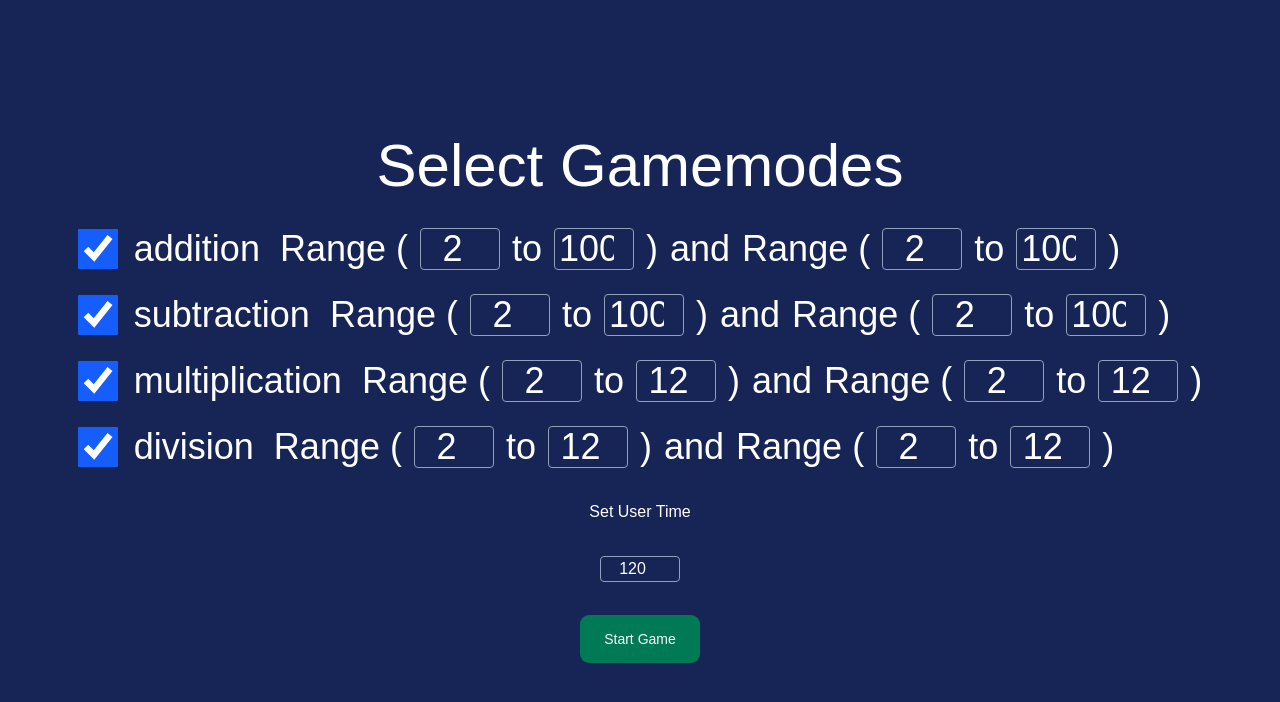
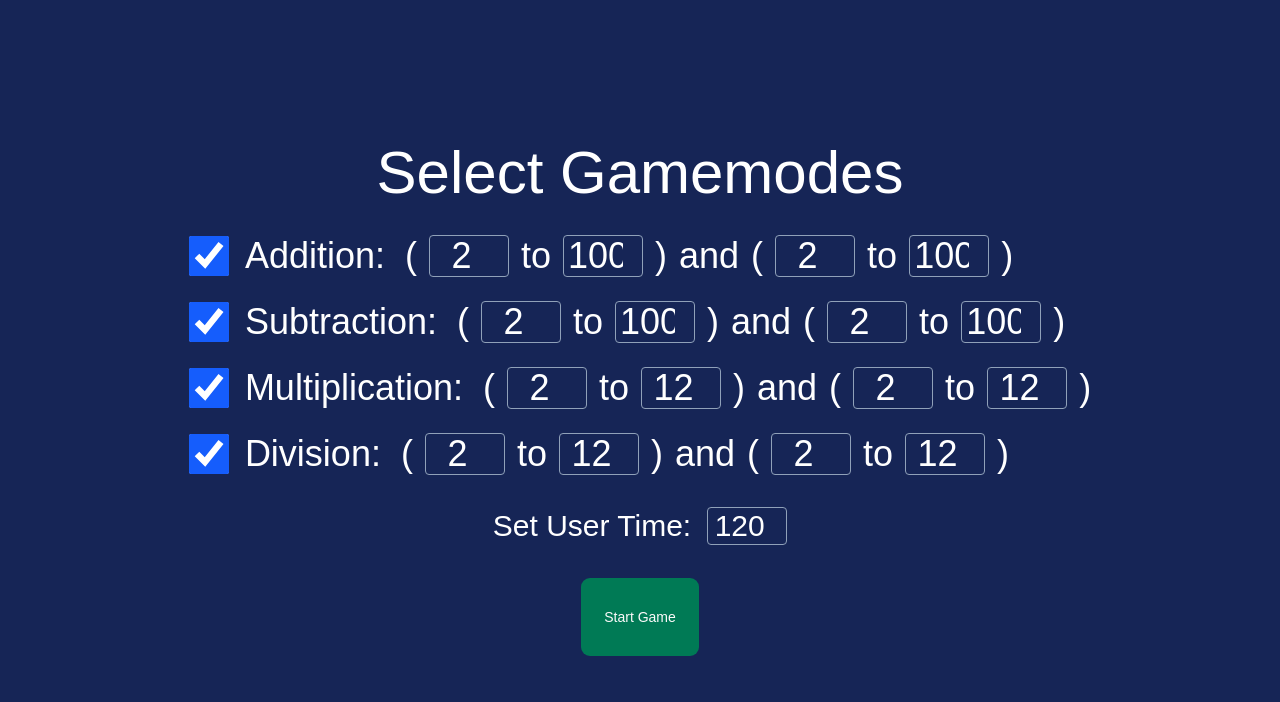
Before and after one commit to alexp990/mental-math-web, a React (Vite) app: page / in a window 1280 px wide. Shown: the top 702 px of the page. Built offline with nearby package versions, Linux system fonts and the light colour scheme.

Commit message:
improved landing screen style

```diff
--- a/src/LandingScreen.jsx
+++ b/src/LandingScreen.jsx
@@ -26,13 +26,13 @@ export function LandingScreen({ onStartGame, selectedModes, setSelectedModes, ra
         {availableModes.map((mode) => (
           <div key={mode} className='flex flex-row gap-5 items-center text-4xl'>
 
-            <label className=' flex flex-row justify-center gap-4'>
+            <label className=' flex flex-row justify-center gap-4 capitalize'>
               <input type="checkbox" checked={selectedModes.includes(mode)} onChange={() => handleCheckboxChange(mode)} className='accent-blue-600 w-10 h-10' />
-              {mode}
+              {mode}:
             </label>
 
             <div className='flex items-center gap-3'>
-              <span>Range (</span>
+              <span> (</span>
               <input className={inputStyle} type="number" value={ranges[mode].min1 || ''} onChange={(e) => handleRangeChange(mode, 'min1', e.target.value)} />
               <span >to</span>
               <input className={inputStyle} type="number" value={ranges[mode].max1 || ''} onChange={(e) => handleRangeChange(mode, 'max1', e.target.value)} />
@@ -40,8 +40,8 @@ export function LandingScreen({ onStartGame, selectedModes, setSelectedModes, ra
 
               <span>and</span>
 
-              <span>Range (</span>
-              <input className={inputStyle} type="number" value={ranges[mode].min2 || ''} onChange={(e) => handleRangeChange(mode, 'min1', e.target.value)} />
+              <span> (</span>
+              <input className={inputStyle} type="number" value={ranges[mode].min2 || ''} onChange={(e) => handleRangeChange(mode, 'min2', e.target.value)} />
               <span >to</span>
               <input className={inputStyle} type="number" value={ranges[mode].max2 || ''} onChange={(e) => handleRangeChange(mode, 'max2', e.target.value)} />
               <span>) </span>
@@ -52,11 +52,13 @@ export function LandingScreen({ onStartGame, selectedModes, setSelectedModes, ra
           </div>
         ))}
       </div>
-      <div>
-        Set User Time
+      <div className='flex flex-row justify-center items-center gap-4 text-3xl'>
+        <div>
+          Set User Time:
+        </div>
+        <input className={inputStyle} type="number" value={userTime} onChange={(e) => setUserTime(parseInt(e.target.value) || '')} />
       </div>
-      <input className={inputStyle} type="number" value={userTime} onChange={(e) => setUserTime(parseInt(e.target.value) || '')} />
-      <Button className='bg-emerald-700 hover:bg-emerald-500 w-fit p-6' onClick={onStartGame}>Start Game</Button>
+      <Button className='bg-emerald-700 hover:bg-emerald-500 p-6 w-30 h-20' onClick={onStartGame}>Start Game</Button>
     </div>
   );
 }
```
